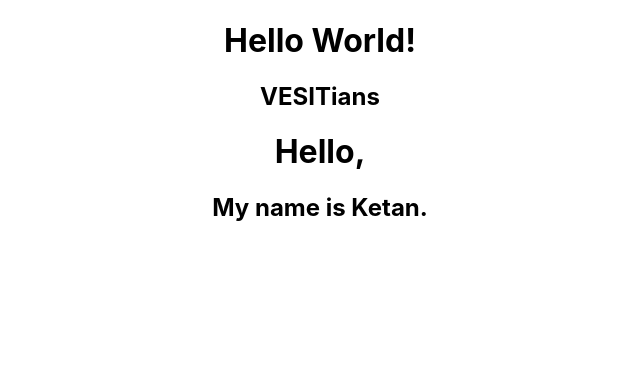
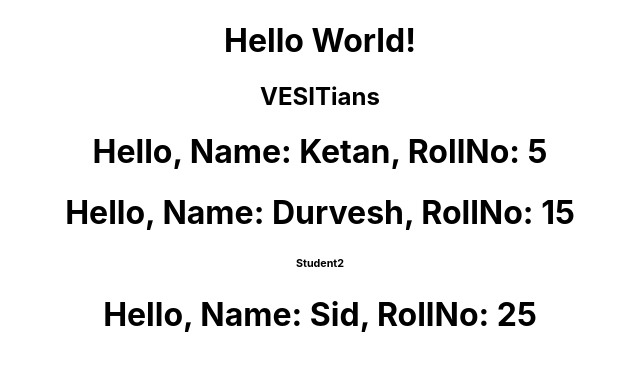
Before and after one commit to kchopade2003/React-demo, a React (Create React App) app: page / in a window 1280 px wide. Shown: the top 370 px of the page, without its empty margins (320-960 px from the left). Built offline with nearby package versions, Linux system fonts and the light colour scheme.

Commit message:
JSX and Props

```diff
--- a/src/App.js
+++ b/src/App.js
@@ -1,13 +1,31 @@
 import logo from './logo.svg';
 import './App.css';
 import Intro1 from './components/Intro1';
+import Hello from './JSX/Hello';
+import Student1 from './Props/Student1';
+import Student2 from './Props/Student2';
 
 function App() {
   return (
     <div className="App">
       <h1>Hello World!</h1>
       <h2>VESITians</h2>
-      <Intro1></Intro1>
+
+      {/* <Intro1></Intro1> */}
+
+      {/* <Hello></Hello> */}
+
+      {/* <Student1 Name="Durvesh" RollNo= "5">
+        <h1>Student1</h1>
+      </Student1>
+      <Student1 Name="Ketan" RollNo= "13"></Student1>
+      <Student1 Name="Sid" RollNo= "54"></Student1> */}
+
+      <Student2 name= "Ketan" RollNo= "5"></Student2>
+      <Student2 name= "Durvesh" RollNo= "15">
+        <h6>Student2</h6>
+      </Student2>
+      <Student2 name= "Sid" RollNo= "25"></Student2>
     </div>
   );
 }
--- /dev/null
+++ b/src/JSX/Hello.js
@@ -0,0 +1,15 @@
+import React from "react";
+
+const Hello = () => {
+    // return(
+    //     <div>
+    //         <h1>Hello!!</h1>
+    //     </div>
+    // )
+
+    return React.createElement("div", {className: "helloclass"},
+        React.createElement("h1", {className: "helloclass" , id : "hello"}, "Hello!!!!")
+    )
+}
+
+export default Hello;
--- /dev/null
+++ b/src/Props/Student1.js
@@ -0,0 +1,17 @@
+// Props in functional component
+
+import React from "react";
+
+const Student1 = (props) =>{
+
+    //Props are immutable if we change we get error
+    // props.Name = "Ketan"
+    return(
+        <div>
+            <h1>Hello, Name: {props.Name}, RollNo: {props.RollNo}</h1>
+            {props.children}
+        </div>
+    )
+}
+
+export default Student1
--- /dev/null
+++ b/src/Props/Student2.js
@@ -0,0 +1,16 @@
+// props in class component
+
+import React, { Component } from "react";
+
+class Student2 extends Component{
+    render(){
+        return(
+            <div>
+                <h1>Hello, Name: {this.props.name}, RollNo: {this.props.RollNo}</h1>
+                {this.props.children}
+            </div>
+        )
+    }
+}
+
+export default Student2
```
